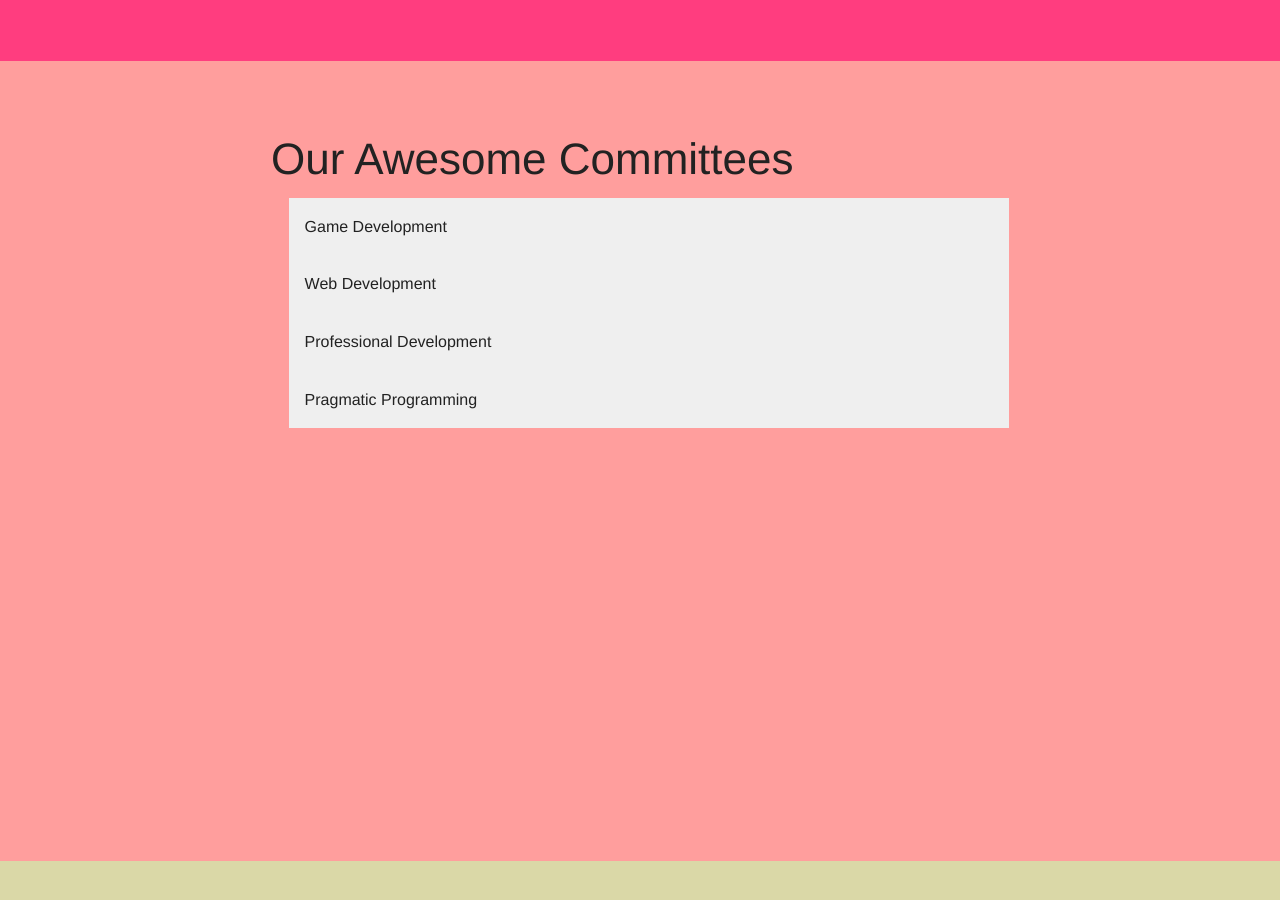
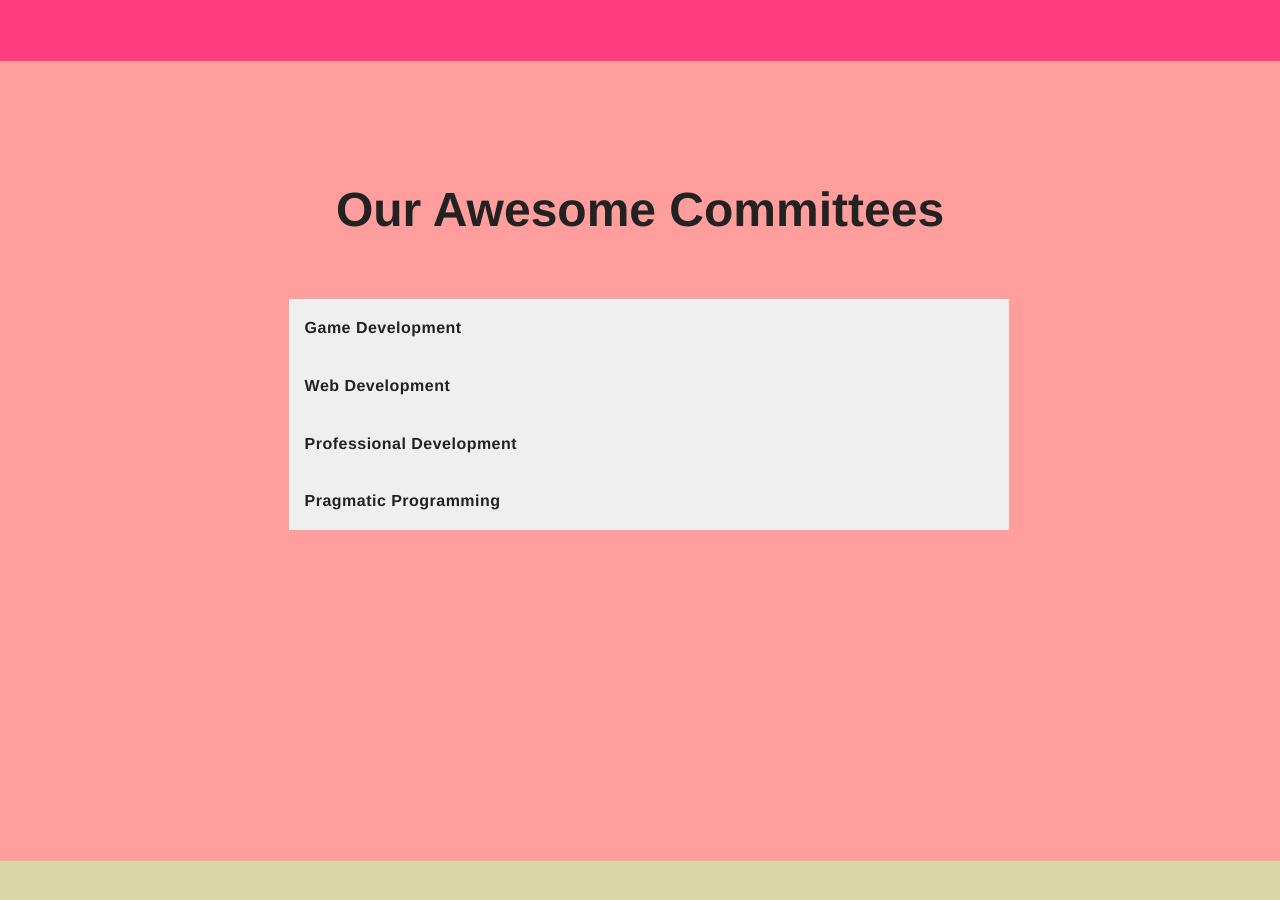
Before and after one commit to GuiltySpark7/intro-to-foundation, a plain HTML site: page index.html in a window 1280 px wide. Shown: the part 800-1700 px from the top of the page. Drawn offline with Linux system fonts and the light colour scheme.

Commit message:
Style the committee accordion!

```diff
--- a/css/app.css
+++ b/css/app.css
@@ -77,6 +77,20 @@ div.row {
     background-color: #FF9E9D;
 }
 
+
+#committees a{
+    font-weight: 800;
+    letter-spacing: .03rem;
+}
+
+#committees h1 {
+    padding: 3rem 0;
+    font-family: 'Helvetica', arial;
+    font-weight: 800;
+    font-size: 3rem;
+    text-align: center;
+}
+
 /* Team styling */
 div.row#team {
     background-color: #DAD8A7;
```
